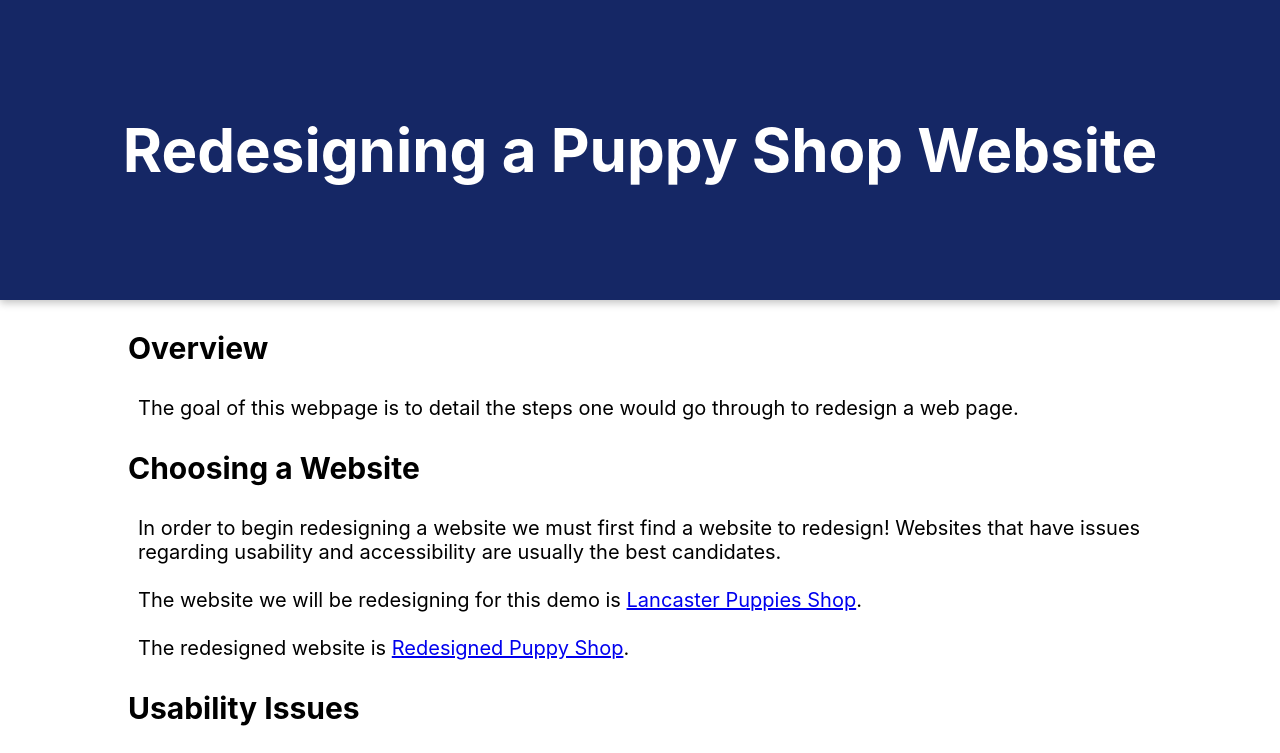
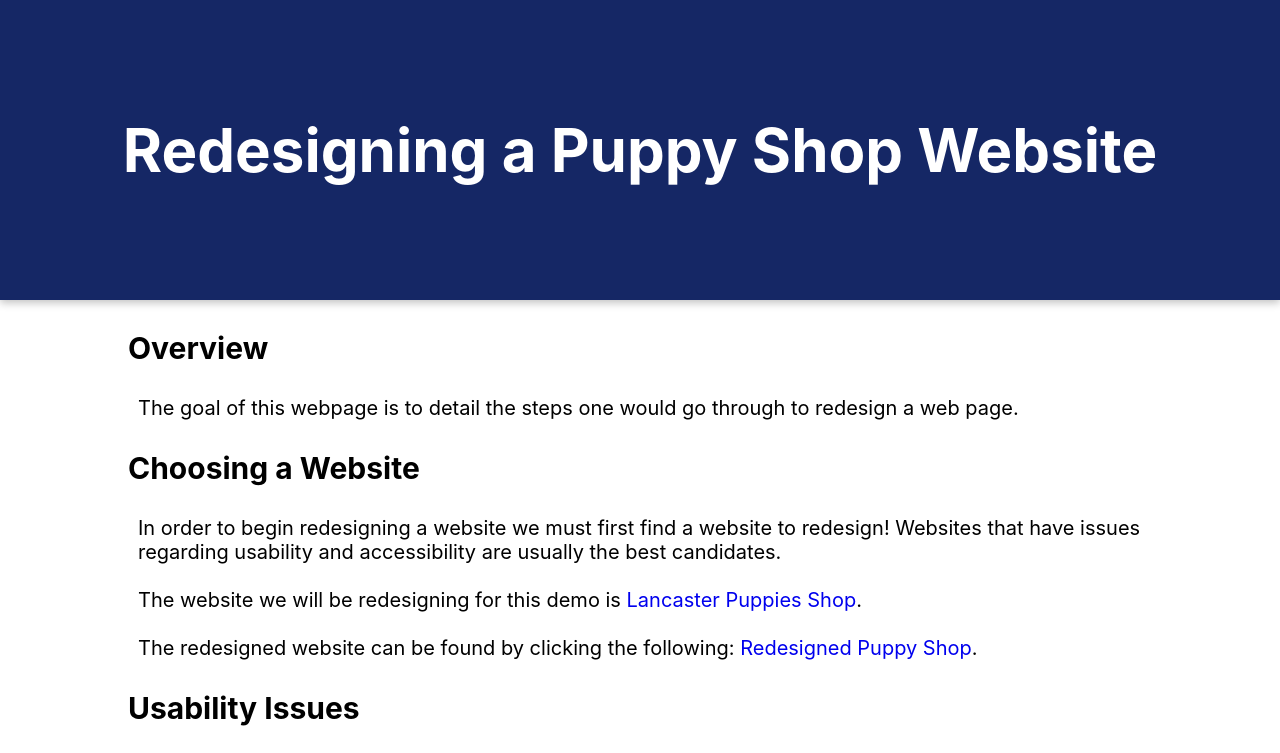
Before and after one commit to aMEX2mmUQTpVpnXV/Responsive-Redesign-Home-Page, a plain HTML site: page index.html in a window 1280 px wide. Shown: the top 753 px of the page. Drawn offline with Linux system fonts and the light colour scheme.

Commit message:
Text update

```diff
--- a/index.html
+++ b/index.html
@@ -32,7 +32,7 @@
           >.
           <br />
           <br />
-          The redesigned website is
+          The redesigned website can be found by clicking the following:
           <a href="https://amex2mmuqtpvpnxv.github.io/Responsive-Redesign"
             >Redesigned Puppy Shop</a
           >.
--- a/style.css
+++ b/style.css
@@ -45,6 +45,10 @@
   margin: 10px;
 }
 
+.main-text a {
+  text-decoration: none;
+}
+
 li {
   font-size: 20px;
   margin-left: 30px;
```
